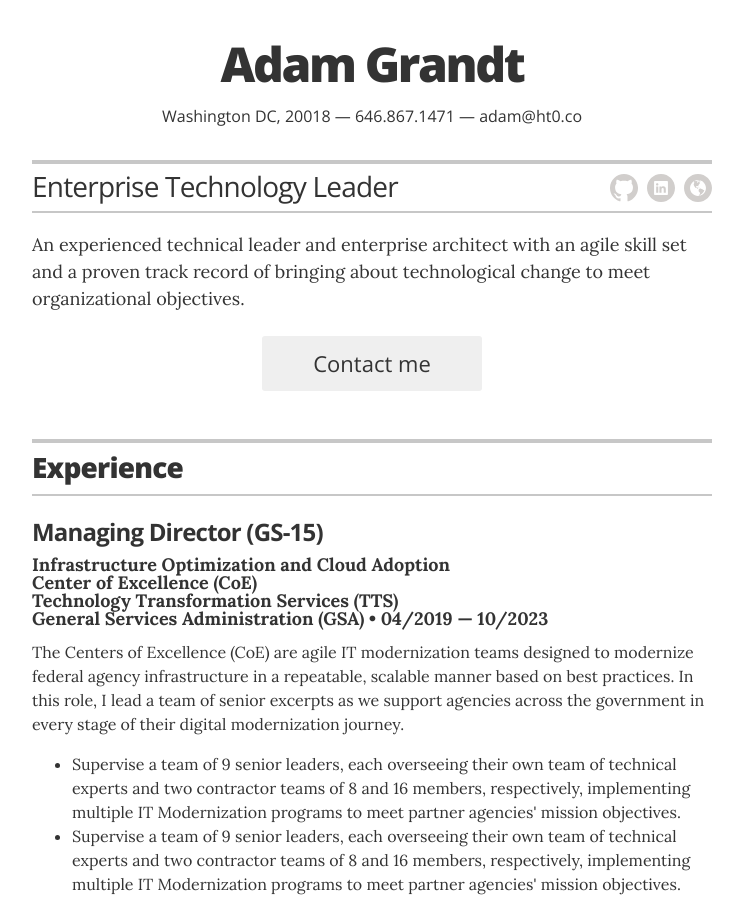
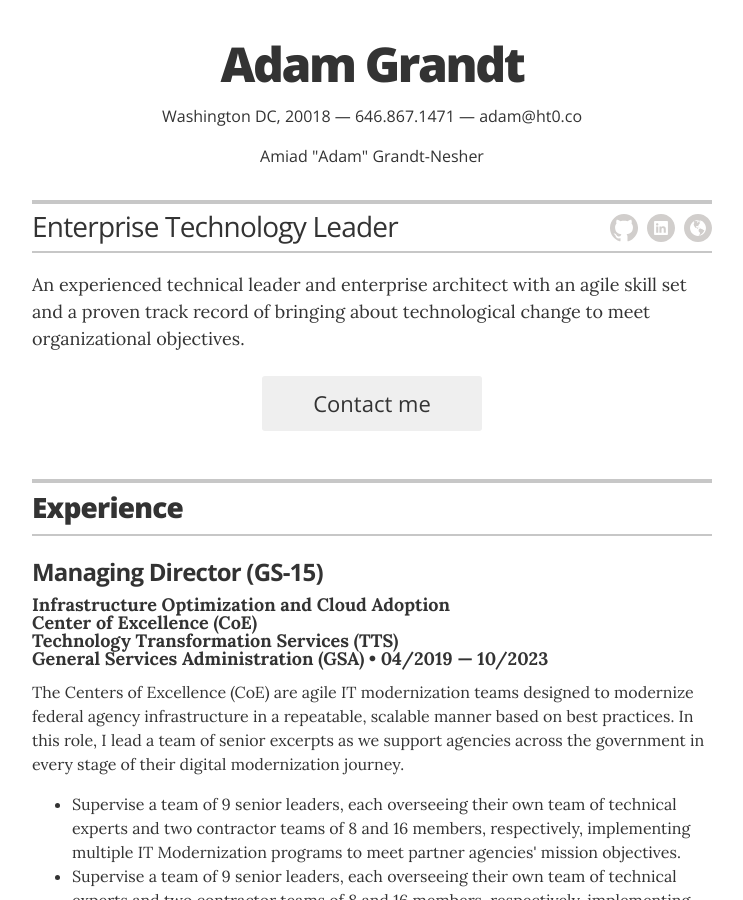
Before and after one commit to inuwashi/inuwashi.github.io, a Jekyll site: the page built from index.html, in a window 1280 px wide and 900 px high. Shown: the whole window, without its empty margins (268-1011 px from the left). Built offline with Jekyll 4.4.1, drawn with Linux system fonts in a browser that asks for light colours; some of the changed lines change nothing that is shown.

Commit message:
I misspelleed name :(

```diff
--- a/_config.yml
+++ b/_config.yml
@@ -23,7 +23,7 @@
 resume_header_contact_info:     "Washington DC, 20018 &mdash; 646.867.1471 &mdash; adam@ht0.co"
 display_header_contact_info:    "true"
 
-resume_header_full_namqe:       "Amiad \"Adam\" Grandt-Nesher"
+resume_header_full_name:       "Amiad \"Adam\" Grandt-Nesher"
 
 
 resume_header_intro: "<p>An experienced technical leader and enterprise architect with an agile skill set and a proven track record of bringing about technological change to meet organizational objectives.</p>"
```
